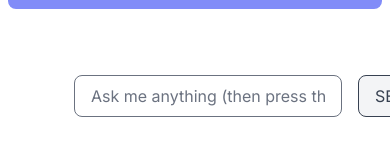
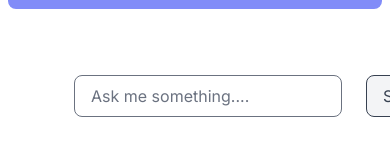
Before and after one commit to IMTanuki/app-chatbot-js-ymca, a Next.js app: page / in a window 390 px wide. Shown: the part 583-738 px from the top of the page. Built offline with nearby package versions, Linux system fonts and the light colour scheme.

Commit message:
updates - added - responsive classes for form
outstanding issues
- globals.css warning

```diff
--- a/app/page.js
+++ b/app/page.js
@@ -112,7 +112,7 @@ export default function Home () {
 		</div>
 
 		{/* messages - form */}
-		<form className="mt-6 mx-2 lg:mx-0 grid grid-cols-[50px,4fr,1fr] gap-4 items-center"
+		<form className="mt-6 grid grid-cols-[50px,4fr,1fr] gap-4 items-center"
 			  		onSubmit={handleSubmit}>
 
 			{/*  empty space */}
@@ -120,11 +120,11 @@ export default function Home () {
 
 			{/*  input field */}
 			<input
-				className="py-2 px-4 bg-white border border-gray-500 rounded-lg text-gray-700 placeholder-gray-500 "
+				className="mx-2 lg:mx-0 py-2 px-4 bg-white border border-gray-500 rounded-lg text-gray-700 placeholder-gray-500 "
 				required
 				type="text"
 				ref={messageRef}
-				placeholder="Ask me anything (then press the enter key or click the send btn)."
+				placeholder="Ask me something...."
 			/>
 
 			{/* submit btn */}
```
